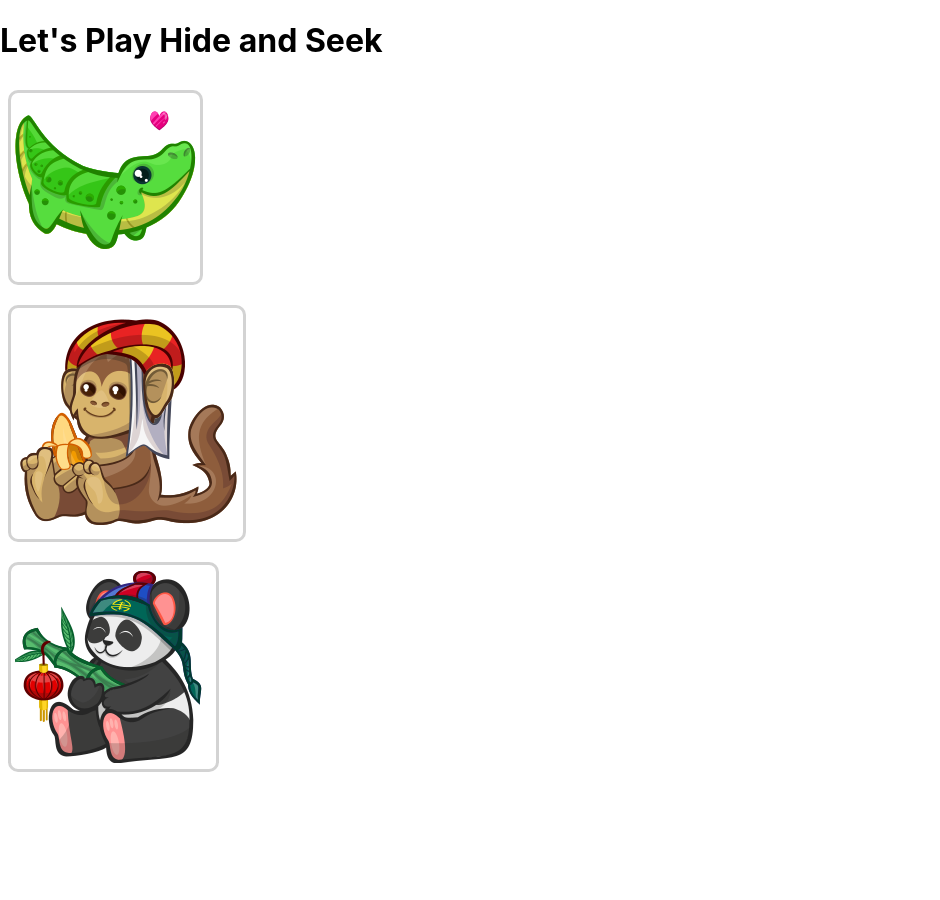
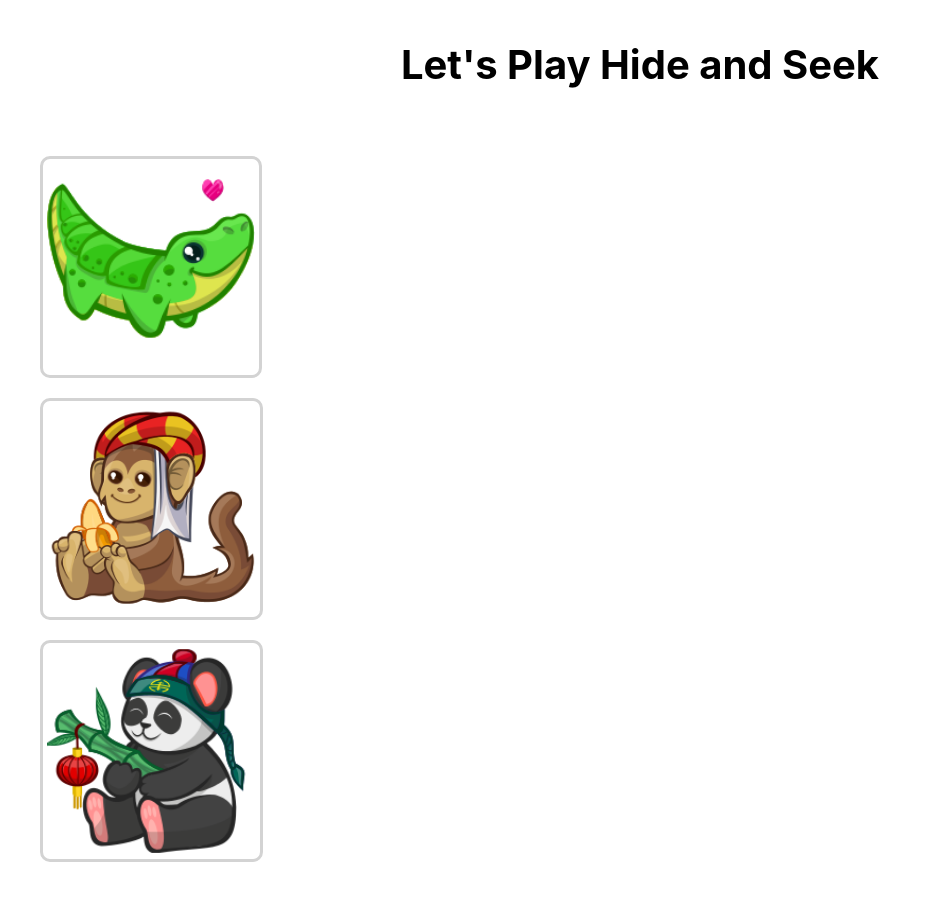
Before and after one commit to priyaraj7/Hide-and-seek, a React (Create React App) app: page / in a window 1280 px wide. Shown: the top 900 px of the page, without its empty margins (0-940 px from the left). Before the commit the page ends 800 px from the top, so only its background shows below. Built offline with nearby package versions, Linux system fonts and the light colour scheme.

Commit message:
Format image divs.

```diff
--- a/src/App.css
+++ b/src/App.css
@@ -3,4 +3,15 @@
   border: 3px lightgrey solid;
   border-radius: 10px;
   margin: 0.5em;
+  height: 13em;
 }
+
+#main {
+  padding: 2em;
+}
+
+#header {
+  text-align: center;
+  margin-top: 1em;
+  font-size: 2.5em;
+}
--- a/src/App.js
+++ b/src/App.js
@@ -6,8 +6,8 @@ import SquareCardList from './components/CardList';
 function App() {
   return (
     <React.Fragment>
-      <div className="container">
-        <Header />
+      <Header />
+      <div className="container" id="main">
         <SquareCardList />
       </div>
     </React.Fragment>
--- a/src/UI/Header.js
+++ b/src/UI/Header.js
@@ -1,7 +1,7 @@
 import React from "react";
 
 function Header() {
-  return <h1>Let's Play Hide and Seek</h1>;
+  return <h1 id="header">Let's Play Hide and Seek</h1>;
 }
 
 export default Header;
```
